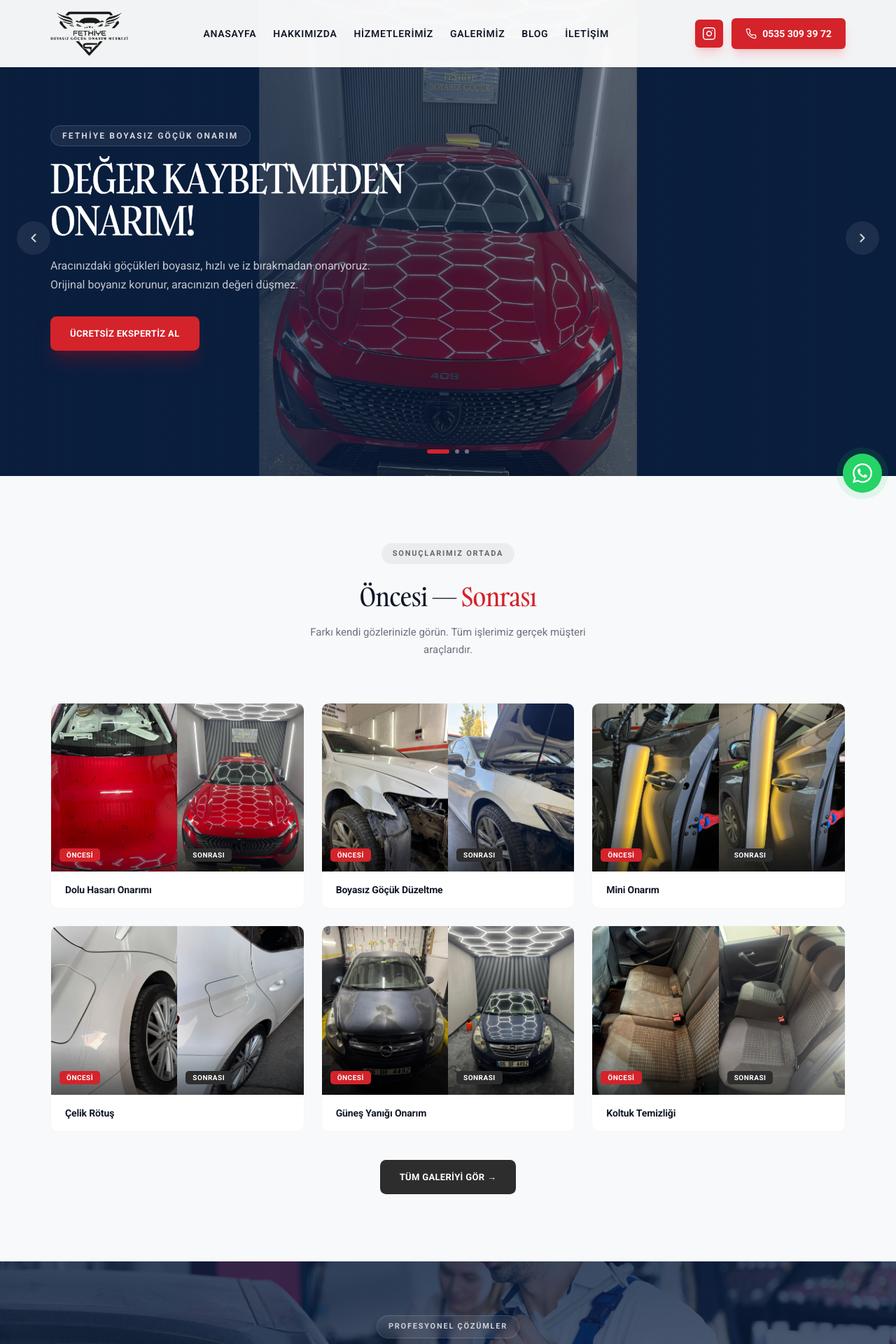
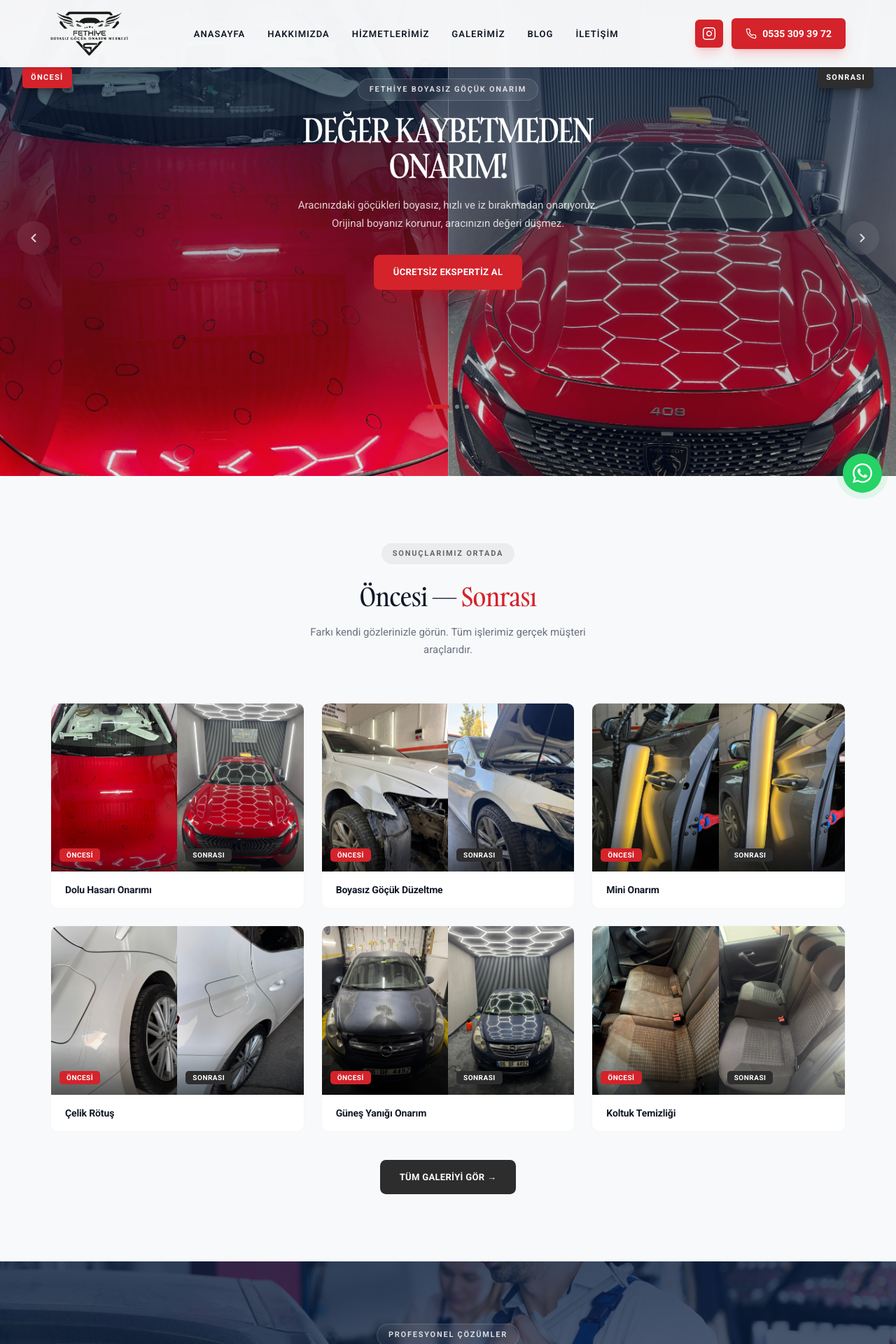
Before and after one commit to saygingemici25800-pixel/fethiye-boyasiz-gocuk-onarim, a Next.js app: page / in a window 1280 px wide. Shown: the top 1920 px of the page at 70% size. Built offline with nearby package versions, Linux system fonts and the light colour scheme.

Commit message:
öncesi sonrası galeri ve ek hizmetler eklendi

```diff
--- a/src/components/FloatingActions.tsx
+++ b/src/components/FloatingActions.tsx
@@ -21,7 +21,7 @@ export function FloatingActions() {
         target="_blank"
         rel="noopener noreferrer"
         aria-label="WhatsApp ile yazın"
-        className="cs-pulse fixed bottom-28 right-5 z-40 flex h-14 w-14 items-center justify-center rounded-full bg-[#25D366] text-white shadow-xl shadow-green-600/25 transition-all hover:scale-110 hover:shadow-green-600/40 md:bottom-24"
+        className="cs-pulse fixed bottom-36 right-5 z-40 flex h-14 w-14 items-center justify-center rounded-full bg-[#25D366] text-white shadow-xl shadow-green-600/25 transition-all hover:scale-110 hover:shadow-green-600/40 md:bottom-24"
       >
         <WhatsAppIcon className="h-7 w-7" />
       </a>
@@ -30,7 +30,7 @@ export function FloatingActions() {
         type="button"
         onClick={() => window.scrollTo({ top: 0, behavior: "smooth" })}
         aria-label="Yukarı çık"
-        className={`fixed bottom-12 right-5 z-40 flex h-11 w-11 items-center justify-center rounded-xl bg-[#0a1e3d] text-white shadow-lg transition-all duration-300 hover:bg-[#d4232a] md:bottom-8 ${
+        className={`fixed bottom-20 right-5 z-40 flex h-11 w-11 items-center justify-center rounded-xl bg-[#0a1e3d] text-white shadow-lg transition-all duration-300 hover:bg-[#d4232a] md:bottom-8 ${
           show ? "translate-y-0 opacity-100" : "pointer-events-none translate-y-4 opacity-0"
         }`}
       >
--- a/src/components/Footer.tsx
+++ b/src/components/Footer.tsx
@@ -23,21 +23,21 @@ export function Footer() {
                 className="h-14 w-auto brightness-0 invert"
               />
             </Link>
-            <p className="mb-6 text-sm leading-relaxed text-white/60">
+            <p className="mb-6 text-[13px] leading-relaxed text-white/60">
               Fethiye&apos;de boyasız göçük onarımının güvenilir adresi. Aracınızın orijinal boyasını koruyarak değer kaybını önlüyoruz.
             </p>
             <div className="flex items-center gap-3">
               <a
                 href={SITE.social.facebook}
                 aria-label="Facebook"
-                className="flex h-10 w-10 items-center justify-center rounded-xl bg-white/8 text-white/70 transition-all hover:bg-[#d4232a] hover:text-white hover:scale-110"
+                className="flex h-10 w-10 items-center justify-center rounded-xl bg-white/[.08] text-white/70 transition-all hover:bg-[#d4232a] hover:text-white hover:scale-110"
               >
                 <FacebookIcon className="h-4 w-4" />
               </a>
               <a
                 href={SITE.social.instagram}
                 aria-label="Instagram"
-                className="flex h-10 w-10 items-center justify-center rounded-xl bg-white/8 text-white/70 transition-all hover:bg-[#d4232a] hover:text-white hover:scale-110"
+                className="flex h-10 w-10 items-center justify-center rounded-xl bg-white/[.08] text-white/70 transition-all hover:bg-[#d4232a] hover:text-white hover:scale-110"
               >
                 <InstagramIcon className="h-4 w-4" />
               </a>
@@ -45,7 +45,7 @@ export function Footer() {
           </div>
 
           <div>
-            <h3 className="mb-6 text-sm font-bold uppercase tracking-wider text-white">
+            <h3 className="mb-6 text-[13px] font-bold uppercase tracking-[0.12em] text-white">
               Hizmetlerimiz
             </h3>
             <ul className="space-y-3.5">
@@ -53,7 +53,7 @@ export function Footer() {
                 <li key={s.title}>
                   <Link
                     href={s.href}
-                    className="text-sm text-white/55 transition-colors hover:text-[#d4232a] hover:translate-x-1 inline-block"
+                    className="inline-block text-[13px] text-white/60 transition-all hover:text-[#d4232a] hover:translate-x-1"
                   >
                     {s.title}
                   </Link>
@@ -63,7 +63,7 @@ export function Footer() {
           </div>
 
           <div>
-            <h3 className="mb-6 text-sm font-bold uppercase tracking-wider text-white">
+            <h3 className="mb-6 text-[13px] font-bold uppercase tracking-[0.12em] text-white">
               Son Yazılar
             </h3>
             <ul className="space-y-5">
@@ -73,15 +73,15 @@ export function Footer() {
                     <Image
                       src={p.image}
                       alt={p.title}
-                      width={70}
-                      height={60}
-                      className="h-[56px] w-[64px] shrink-0 rounded-lg object-cover"
+                      width={72}
+                      height={72}
+                      className="h-[64px] w-[72px] shrink-0 rounded-lg object-cover"
                     />
-                    <div>
-                      <p className="text-sm font-semibold leading-snug text-white/80 transition-colors group-hover:text-[#d4232a]">
+                    <div className="min-w-0">
+                      <p className="text-[13px] font-semibold leading-snug text-white/85 transition-colors group-hover:text-[#d4232a]">
                         {p.title}
                       </p>
-                      <p className="mt-1 text-xs text-white/40">{p.date}</p>
+                      <p className="mt-1.5 text-[11px] text-white/45">{p.date}</p>
                     </div>
                   </Link>
                 </li>
@@ -90,19 +90,19 @@ export function Footer() {
           </div>
 
           <div>
-            <h3 className="mb-6 text-sm font-bold uppercase tracking-wider text-white">
+            <h3 className="mb-6 text-[13px] font-bold uppercase tracking-[0.12em] text-white">
               İletişim
             </h3>
-            <ul className="space-y-4 text-sm">
+            <ul className="space-y-4">
               <li className="flex items-start gap-3">
                 <MapPinIcon className="mt-0.5 h-5 w-5 shrink-0 text-[#d4232a]" />
-                <span className="text-white/65">{SITE.address}</span>
+                <span className="text-[13px] leading-relaxed text-white/65">{SITE.address}</span>
               </li>
               <li className="flex items-center gap-3">
                 <PhoneIcon className="h-5 w-5 shrink-0 text-[#d4232a]" />
                 <a
                   href={SITE.phoneHref}
-                  className="text-white/65 transition-colors hover:text-[#d4232a]"
+                  className="text-[13px] text-white/65 transition-colors hover:text-[#d4232a]"
                 >
                   {SITE.phone}
                 </a>
@@ -112,8 +112,8 @@ export function Footer() {
         </div>
       </div>
 
-      <div className="border-t border-white/8">
-        <div className="mx-auto flex max-w-[1200px] flex-col items-center justify-between gap-4 px-6 py-6 text-xs text-white/45 md:flex-row lg:px-8">
+      <div className="border-t border-white/[.08]">
+        <div className="mx-auto flex max-w-[1200px] flex-col items-center justify-between gap-4 px-6 py-6 text-[12px] text-white/45 md:flex-row lg:px-8">
           <p>&copy; 2026 {SITE.brand}. Tüm hakları saklıdır.</p>
           <nav className="flex flex-wrap items-center gap-5">
             {NAV.slice(0, 4).map((link) => (
--- a/src/components/Header.tsx
+++ b/src/components/Header.tsx
@@ -36,12 +36,12 @@ export function Header() {
         </Link>
 
         <nav className="hidden lg:block">
-          <ul className="flex items-center gap-6">
+          <ul className="flex items-center gap-7 xl:gap-8">
             {NAV.map((link) => (
               <li key={link.label}>
                 <Link
                   href={link.href}
-                  className="relative text-[14px] font-semibold uppercase tracking-wider text-[#111827] transition-colors hover:text-[#d4232a] after:absolute after:-bottom-1 after:left-0 after:h-[2px] after:w-0 after:bg-[#d4232a] after:transition-all after:duration-300 hover:after:w-full"
+                  className="relative text-[13px] font-semibold uppercase tracking-[0.08em] text-[#111827] transition-colors hover:text-[#d4232a] after:absolute after:-bottom-1 after:left-0 after:h-[2px] after:w-0 after:bg-[#d4232a] after:transition-all after:duration-300 hover:after:w-full"
                 >
                   {link.label}
                 </Link>
--- a/src/components/HeroSlider.tsx
+++ b/src/components/HeroSlider.tsx
@@ -31,30 +31,60 @@ export function HeroSlider() {
           }`}
           aria-hidden={i !== idx}
         >
-          {/* Dark background behind image */}
+          {/* Dark background behind images */}
           <div className="absolute inset-0 bg-[#0a1e3d]" />
+
+          {/* Before / After split — stacked on mobile, side-by-side on md+ */}
+          <div className="absolute inset-0 flex flex-col md:flex-row">
+            <div className="relative h-1/2 w-full overflow-hidden md:h-full md:w-1/2">
               <Image
-            src={slide.image}
-            alt={slide.title}
+                src={slide.beforeImage}
+                alt={`${slide.title} — Öncesi`}
                 fill
                 priority={i === 0}
-            sizes="100vw"
-            className={`object-contain object-center ${i === idx ? "cs-ken-burns" : ""}`}
+                sizes="(min-width:768px) 50vw, 100vw"
+                className={`object-cover object-center ${i === idx ? "cs-ken-burns" : ""}`}
               />
-          {/* Gradients over image */}
-          <div className="absolute inset-0 bg-gradient-to-r from-[#0a1e3d]/90 via-[#0a1e3d]/60 to-[#0a1e3d]/30" />
+            </div>
+            <div className="relative h-1/2 w-full overflow-hidden md:h-full md:w-1/2">
+              <Image
+                src={slide.afterImage}
+                alt={`${slide.title} — Sonrası`}
+                fill
+                priority={i === 0}
+                sizes="(min-width:768px) 50vw, 100vw"
+                className={`object-cover object-center ${i === idx ? "cs-ken-burns" : ""}`}
+              />
+            </div>
+          </div>
 
-          <div className="relative z-10 flex h-full items-center">
-            {/* 8px grid: px-24/32, max-w consistent */}
-            <div className="mx-auto w-full max-w-[1200px] px-6 lg:px-8">
-              <div className="max-w-[600px]">
-                <p className="cs-hero-badge mb-4 inline-block rounded-full border border-white/15 bg-white/[.07] px-4 py-1.5 text-[11px] font-bold uppercase tracking-[0.18em] text-white/80 backdrop-blur-sm md:text-xs">
+          {/* Subtle divider between halves */}
+          <div
+            className="absolute left-0 right-0 top-1/2 z-[4] h-px -translate-y-1/2 bg-white/25 md:inset-y-0 md:left-1/2 md:top-0 md:h-auto md:w-px md:translate-y-0"
+            aria-hidden
+          />
+
+          {/* Öncesi / Sonrası labels */}
+          <span className="absolute left-4 top-24 z-[5] rounded-md bg-[#d4232a] px-3 py-1.5 text-[11px] font-bold uppercase tracking-[0.12em] text-white shadow-lg shadow-black/30 md:left-8">
+            Öncesi
+          </span>
+          <span className="absolute right-4 top-[calc(50%+1rem)] z-[5] rounded-md bg-[#2d2d2d] px-3 py-1.5 text-[11px] font-bold uppercase tracking-[0.12em] text-white shadow-lg shadow-black/30 md:right-8 md:top-24">
+            Sonrası
+          </span>
+
+          {/* Gradient over images for text legibility — top-weighted so content reads across both halves */}
+          <div className="absolute inset-0 bg-gradient-to-b from-[#0a1e3d]/80 via-[#0a1e3d]/35 to-[#0a1e3d]/10" />
+
+          {/* Text content — upper center of the full slide */}
+          <div className="relative z-10 flex h-full w-full items-start justify-center pt-24 md:pt-28">
+            <div className="mx-auto w-full max-w-[560px] px-6 text-center lg:px-8">
+              <p className="cs-hero-badge mb-4 inline-block rounded-full border border-white/15 bg-white/[.07] px-4 py-1.5 text-[11px] font-bold uppercase tracking-[0.16em] text-white/80 backdrop-blur-sm">
                 {slide.small}
               </p>
-                <h1 className="cs-hero-title font-gambarino-bold mb-5 text-[36px] uppercase leading-[1.08] tracking-tight text-white md:text-[48px] lg:text-[56px]">
+              <h1 className="cs-hero-title font-gambarino-bold mb-5 text-[30px] uppercase leading-[1.1] tracking-tight text-white md:text-[40px] lg:text-[46px]">
                 {slide.title}
               </h1>
-                <p className="cs-hero-sub mb-8 max-w-[480px] text-[15px] leading-[1.7] text-white/75 md:text-base">
+              <p className="cs-hero-sub mx-auto mb-8 max-w-[440px] text-[14px] leading-[1.7] text-white/80 md:text-[15px]">
                 {slide.subtitle}
               </p>
               <div className="cs-hero-cta">
@@ -68,11 +98,10 @@ export function HeroSlider() {
             </div>
           </div>
         </div>
-        </div>
       ))}
 
-      {/* Trust badges — 8px gap */}
-      <div className="cs-hero-badges absolute bottom-20 left-1/2 z-20 hidden -translate-x-1/2 items-center gap-3 md:flex">
+      {/* Trust badges — pinned to the bottom of the hero */}
+      <div className="cs-hero-badges absolute bottom-6 left-1/2 z-20 hidden -translate-x-1/2 items-center gap-3 md:bottom-8 md:flex">
         <div className="flex items-center gap-2 rounded-full bg-[#d4232a] px-4 py-2 text-[11px] font-semibold text-white shadow-lg shadow-red-600/20">
           <span className="text-xs">✓</span>
           Ücretsiz Ekspertiz
@@ -105,8 +134,8 @@ export function HeroSlider() {
         <ChevronRightIcon className="h-5 w-5" />
       </button>
 
-      {/* Dots — 32px from bottom */}
-      <div className="absolute bottom-8 left-1/2 z-20 flex -translate-x-1/2 gap-2">
+      {/* Dots — sit just above the trust badges */}
+      <div className="absolute bottom-20 left-1/2 z-20 flex -translate-x-1/2 gap-2 md:bottom-24">
         {HERO_SLIDES.map((s, i) => (
           <button
             key={s.title}
--- a/src/components/ProcessSection.tsx
+++ b/src/components/ProcessSection.tsx
@@ -44,8 +44,8 @@ export function ProcessSection() {
                 }`}
               >
                 <div
-                  className={`absolute right-4 top-4 text-[64px] font-black leading-none ${
-                    isHL ? "text-white/[.06]" : "text-gray-100"
+                  className={`absolute right-5 top-4 text-[72px] font-black leading-none ${
+                    isHL ? "text-white/[.1]" : "text-[#2d2d2d]/[.06]"
                   }`}
                   aria-hidden
                 >
--- a/src/components/ServicesSection.tsx
+++ b/src/components/ServicesSection.tsx
@@ -29,13 +29,13 @@ export function ServicesSection() {
         <div className="absolute inset-0 bg-gradient-to-b from-[#0a1e3d]/80 to-[#0a1e3d]/65" />
         <div className="relative z-10 mx-auto flex h-full max-w-[1200px] items-center justify-center px-6 text-center text-white">
           <div>
-            <span className="mb-3 inline-block rounded-full border border-white/15 bg-white/[.07] px-4 py-1.5 text-[11px] font-bold uppercase tracking-[0.16em] text-white/75 backdrop-blur-sm">
+            <span className="mb-3 inline-block rounded-full border border-white/15 bg-white/[.07] px-4 py-1.5 text-[11px] font-bold uppercase tracking-[0.16em] text-white/80 backdrop-blur-sm">
               Profesyonel Çözümler
             </span>
-            <h2 className="font-gambarino mt-3 text-[28px] text-white md:text-[36px] lg:text-[44px]">
+            <h2 className="font-gambarino mt-3 text-[28px] leading-tight text-white md:text-[36px]">
               Hizmetlerimiz
             </h2>
-            <p className="mx-auto mt-3 max-w-sm text-[15px] text-white/60">
+            <p className="mx-auto mt-4 max-w-md text-[15px] leading-relaxed text-white/70">
               Her göçük tipi için uzman çözümler sunuyoruz.
             </p>
           </div>
@@ -66,10 +66,10 @@ export function ServicesSection() {
                   />
                   <div className="absolute inset-0 bg-gradient-to-t from-[#0a1e3d]/85 via-black/25 to-transparent" />
                   <div className="absolute inset-x-0 bottom-0 p-5">
-                    <h3 className="text-base font-bold text-white">
+                    <h3 className="text-[17px] font-bold leading-tight text-white">
                       {s.title}
                     </h3>
-                    <span className="mt-2 inline-flex items-center gap-1 text-[11px] font-semibold uppercase tracking-wider text-white/60 transition-colors duration-300 group-hover:text-[#d4232a]">
+                    <span className="mt-3 inline-flex items-center gap-2 text-[11px] font-semibold uppercase tracking-[0.12em] text-white/70 transition-colors duration-300 group-hover:text-[#d4232a]">
                       <span className="inline-block h-[1.5px] w-6 rounded-full bg-current transition-all duration-500 group-hover:w-10" />
                       Detay
                     </span>
--- a/src/lib/site-data.ts
+++ b/src/lib/site-data.ts
@@ -36,21 +36,24 @@ export const HERO_SLIDES: HeroSlide[] = [
     subtitle:
       "Aracınızdaki göçükleri boyasız, hızlı ve iz bırakmadan onarıyoruz. Orijinal boyanız korunur, aracınızın değeri düşmez.",
     cta: { label: "Ücretsiz Ekspertiz Al", href: "#iletisim" },
-    image: "/images/dolu-sonrasi.jpeg",
+    beforeImage: "/images/dolu-oncesi.jpeg",
+    afterImage: "/images/dolu-sonrasi.jpeg",
   },
   {
     small: "İZ BIRAKMADAN DÜZELTME",
     title: "Fethiye'nin Güvenilir Adresi",
     subtitle: "Profesyonel ekipman ve tecrübeyle boyasız göçük onarımında Fethiye'nin tercih edilen markasıyız.",
     cta: { label: "Hemen Ara", href: "tel:+905353093972" },
-    image: "/images/gunes-sonrasi.jpeg",
+    beforeImage: "/images/boyasiz-oncesi.jpeg",
+    afterImage: "/images/boyasiz-sonrasi.jpeg",
   },
   {
     small: "YÜZLERCE MUTLU MÜŞTERİ",
     title: "Sonuçlarımız Ortada",
     subtitle: "Öncesi-sonrası fotoğraflarımızı inceleyin, farkı kendi gözlerinizle görün.",
     cta: { label: "Galerimizi İncele", href: "/galeri" },
-    image: "/images/ppf-kaplama.jpeg",
+    beforeImage: "/images/mini-oncesi.jpeg",
+    afterImage: "/images/mini-sonrasi.jpeg",
   },
 ];
 
--- a/src/types/site.ts
+++ b/src/types/site.ts
@@ -8,7 +8,8 @@ export interface HeroSlide {
   title: string;
   subtitle: string;
   cta: { label: string; href: string };
-  image: string;
+  beforeImage: string;
+  afterImage: string;
 }
 
 export interface Feature {
```
Also changed, not shown: src/components/ContactSection.tsx (+20 -20 lines). Lines whose indentation alone changed are shown as unchanged.
